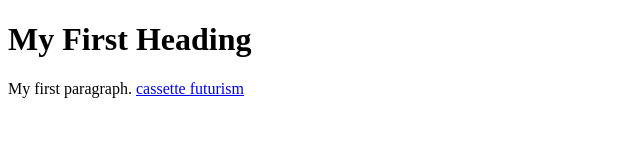
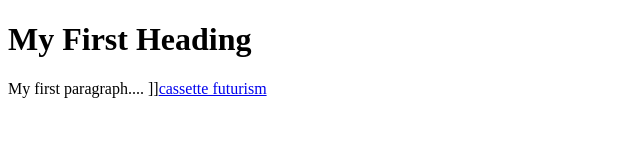
Before and after one commit to punksoup/punksoup.github.io, a plain HTML site: page index.html in a window 1280 px wide. Shown: the full height of the page, 0-640 px from the left. Drawn offline with Linux system fonts and the light colour scheme.

Commit message:
Update index.html

```diff
--- a/index.html
+++ b/index.html
@@ -3,7 +3,7 @@
 <body>
 
 <h1>My First Heading</h1>
-  <p>My first paragraph. <a href="https://punksoup.github.io/cassette-future.jpg">cassette futurism</a></p>
+  <p>My first paragraph.... ]]<a href="https://punksoup.github.io/cassette-future.jpg">cassette futurism</a></p>
 
 </body>
 </html>
```
